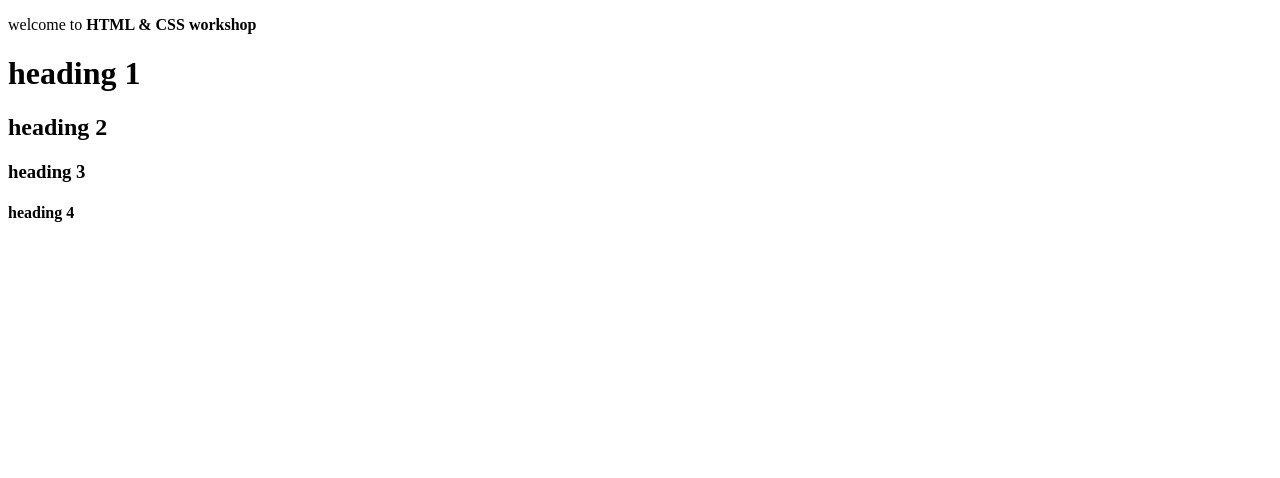
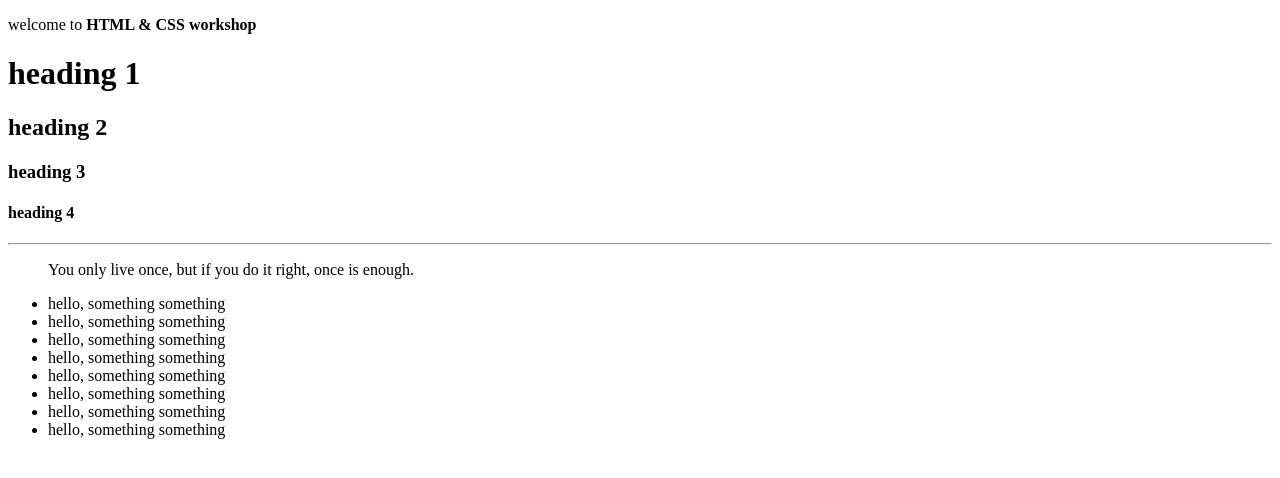
Before and after one commit to Ma9da/HTML-CSS-workshop, a plain HTML site: page index.html in a window 1280 px wide. Drawn offline with Linux system fonts and the light colour scheme.

Commit message:
more html tages

```diff
--- a/index.html
+++ b/index.html
@@ -15,6 +15,21 @@
     <h2>heading 2</h2>
     <h3>heading 3</h3>
     <h4>heading 4</h4>
+    <hr>
+    <blockquote cite="https://parade.com/937586/parade/life-quotes/">You only live once, but if you do it right, once is enough.</blockquote>
+    <!-- comments are hidden from user -->
+    <section>
+        <ul>
+            <li>hello, something something</li>
+            <li>hello, something something</li>
+            <li>hello, something something</li>
+            <li>hello, something something</li>
+            <li>hello, something something</li>
+            <li>hello, something something</li>
+            <li>hello, something something</li>
+            <li>hello, something something</li>
+        </ul>
+    </section>
 </body>
 
 </html>
```
